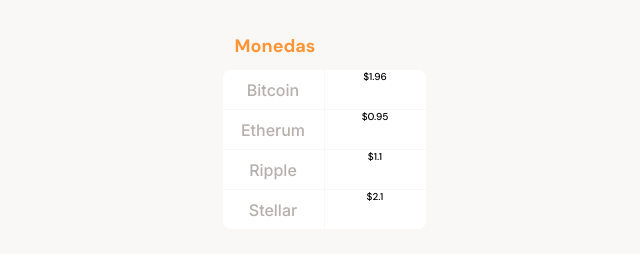
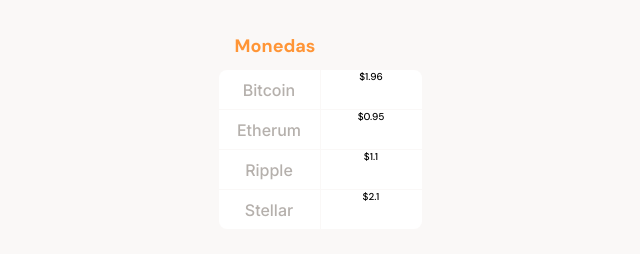
Before and after one commit to HannohMontano/batata, a plain HTML site: page index.html in a window 1280 px wide. Shown: the part 690-944 px from the top of the page, 320-960 px from the left. Drawn offline with Linux system fonts and the light colour scheme.

Commit message:
Cambios5

```diff
--- a/style.css
+++ b/style.css
@@ -18,6 +18,7 @@ html{
     font-size: 62.5%;
     font-family: "DM Sans", sans-serif;
 }
+
 header{
     position: relative;
     display: flex;
@@ -121,6 +122,7 @@ main{
    font-weight: 700;
    color: var(--warm-black);
 }
+
 .main-exchange-container--title p{
     font-family: Dm Sans;
     font-size: 1.4rem;
@@ -139,12 +141,14 @@ main{
     position: relative;
     right:45px;
 }
+
 .currency-table--container{
-    width: 195px;
+    width: 100%;
     display: grid;
     grid-template: repeat(4,39px)/ repeat(2,101px);
     gap: 1px;
-    margin: 0 auto;
+    align-content: center;
+    justify-content: center;
 
 }
 .currency-table--container .currency-table-cells{
```
